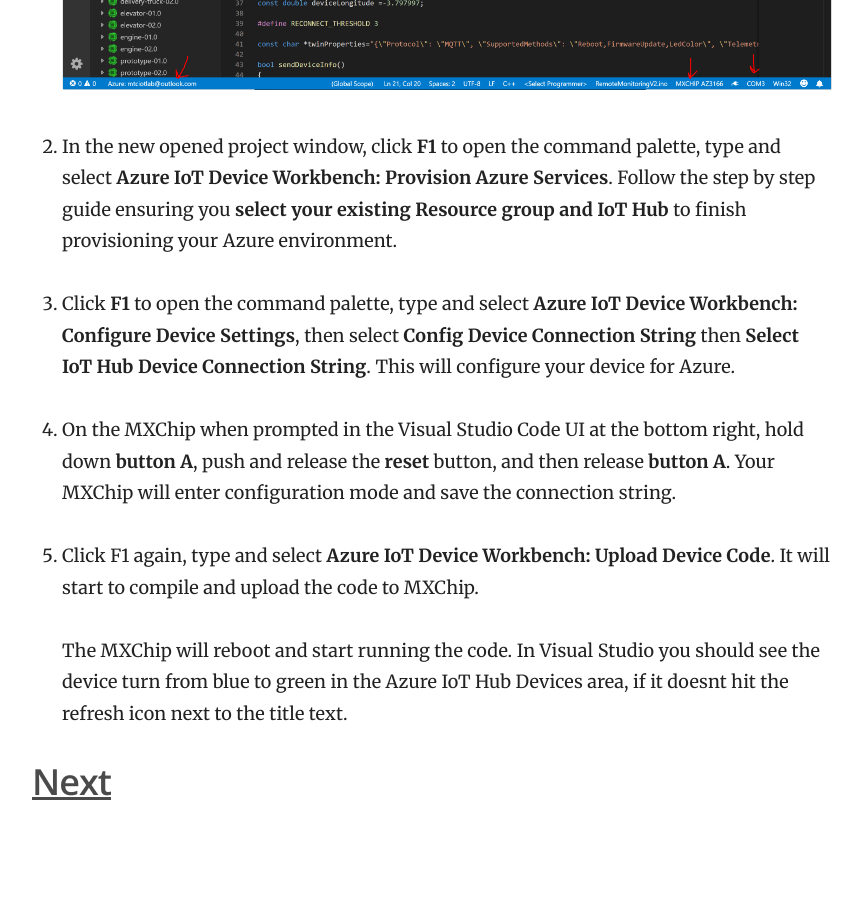
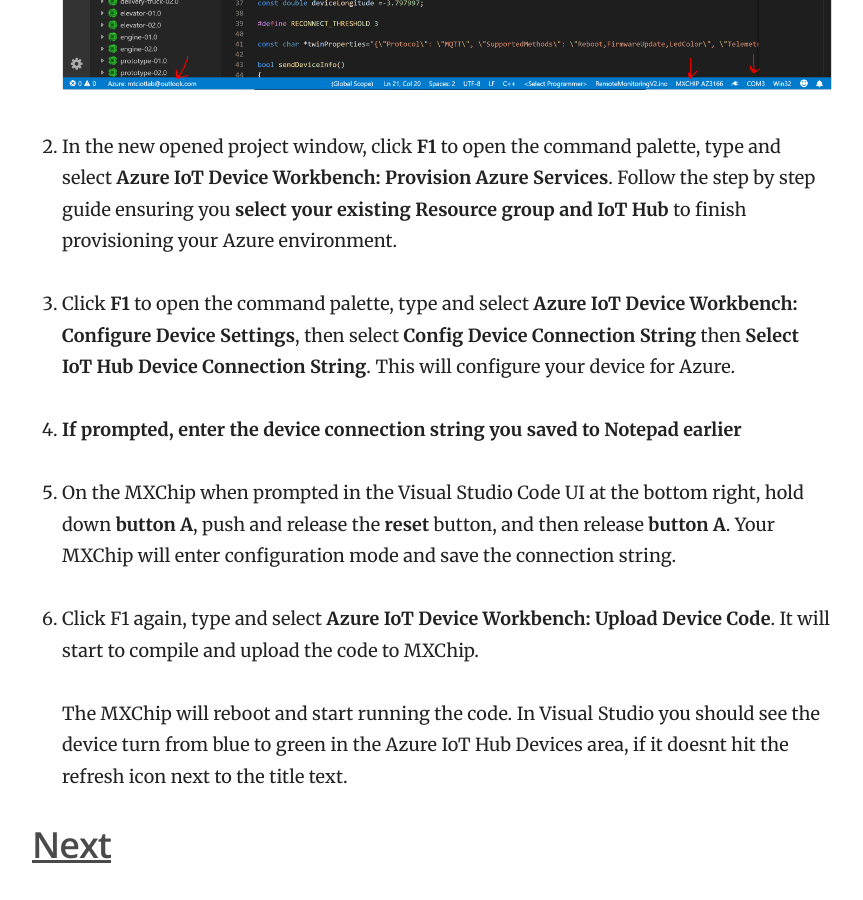
Before and after one commit to BenMcGarry/AzureIoTLab, a Jekyll site: the page built from _docs/02build/deviceprog.md, in a window 1280 px wide and 900 px high, scrolled down 757 px. Shown: the whole window, without its empty margins (358-1221 px from the left). Built offline with Jekyll 4.4.1, drawn with Linux system fonts in a browser that asks for light colours; before the commit the page ends 1594 px from its top, so only the background shows below that.

Commit message:
Update deviceprog.md

```diff
--- a/_docs/02build/deviceprog.md
+++ b/_docs/02build/deviceprog.md
@@ -14,6 +14,8 @@ Now we will program the device to get it talking to IoT Hub.
 
 1. Click **F1** to open the command palette, type and select **Azure IoT Device Workbench: Configure Device Settings**, then select **Config Device Connection String** then **Select IoT Hub Device Connection String**. This will configure your device for Azure.
 
+1. **If prompted, enter the device connection string you saved to Notepad earlier**
+
 1. On the MXChip when prompted in the Visual Studio Code UI at the bottom right, hold down **button A**, push and release the **reset** button, and then release **button A**. Your MXChip will enter configuration mode and save the connection string.
 
 1. Click F1 again, type and select **Azure IoT Device Workbench: Upload Device Code**. It will start to compile and upload the code to MXChip.
```
